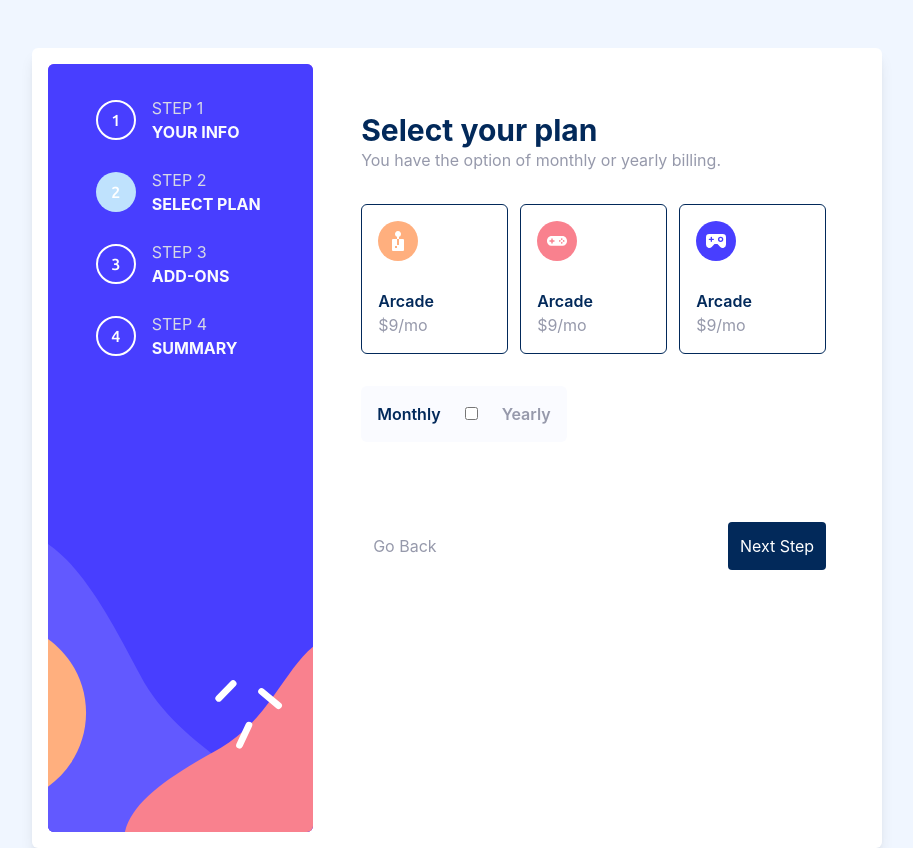
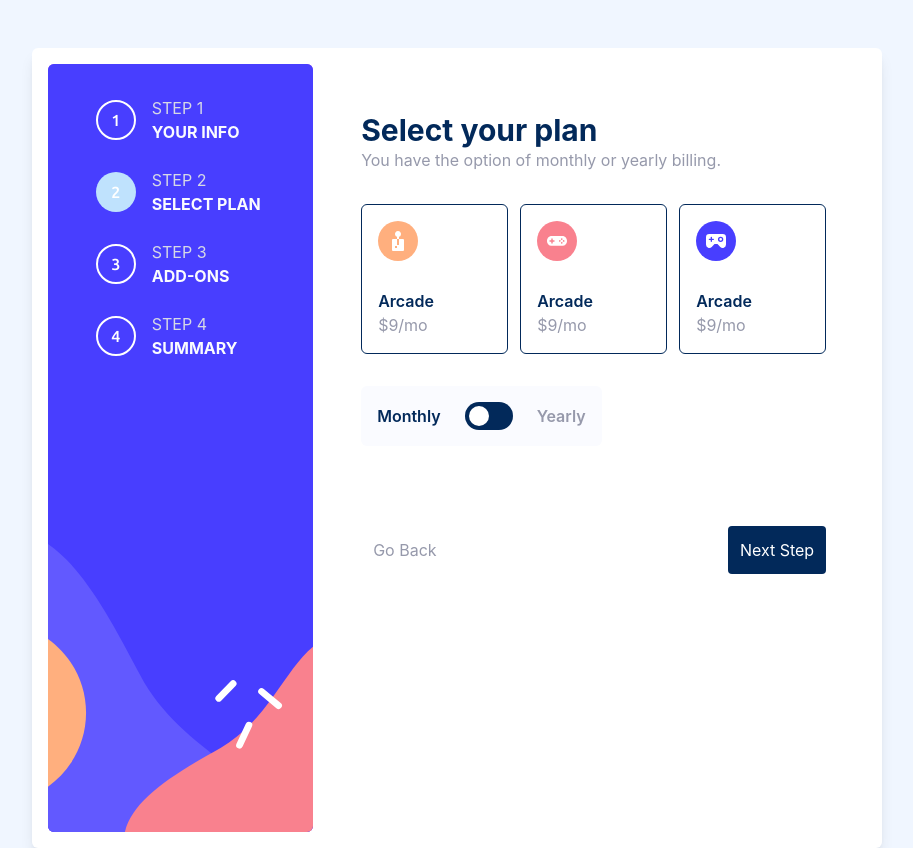
Before and after one commit to jeremiahlateef/multiform, a React (Vite) app: page / in a window 1280 px wide. Both pictures are taken after a click on the button "Next Step". Shown: the whole page, without its empty margins (183-1096 px from the left). Built offline with nearby package versions, Linux system fonts and the light colour scheme.

Commit message:
added the style for the buttons inside

```diff
--- a/src/App.css
+++ b/src/App.css
@@ -40,3 +40,62 @@
 .read-the-docs {
   color: #888;
 }
+.switch {
+  position: relative;
+  display: inline-block;
+  width: 48px;
+  height: 28px;
+}
+
+.switch input {
+  opacity: 0;
+  width: 0;
+  height: 0;
+}
+
+.slider {
+  position: absolute;
+  cursor: pointer;
+  top: 0;
+  left: 0;
+  right: 0;
+  bottom: 0;
+  background-color: hsl(213, 96%, 18%);
+  -webkit-transition: 0.4s;
+  transition: 0.4s;
+}
+
+.slider:before {
+  position: absolute;
+  content: "";
+  height: 20px;
+  width: 20px;
+  left: 4px;
+  bottom: 4px;
+  background-color: white;
+  -webkit-transition: 0.4s;
+  transition: 0.4s;
+}
+
+input:checked + .slider {
+  background-color: hsl(213, 96%, 18%);
+}
+
+input:focus + .slider {
+  box-shadow: 0 0 1px hsl(213, 96%, 18%);
+}
+
+input:checked + .slider:before {
+  -webkit-transform: translateX(20px);
+  -ms-transform: translateX(20px);
+  transform: translateX(20px);
+}
+
+/* Rounded sliders */
+.slider.round {
+  border-radius: 28px;
+}
+
+.slider.round:before {
+  border-radius: 50%;
+}
```
